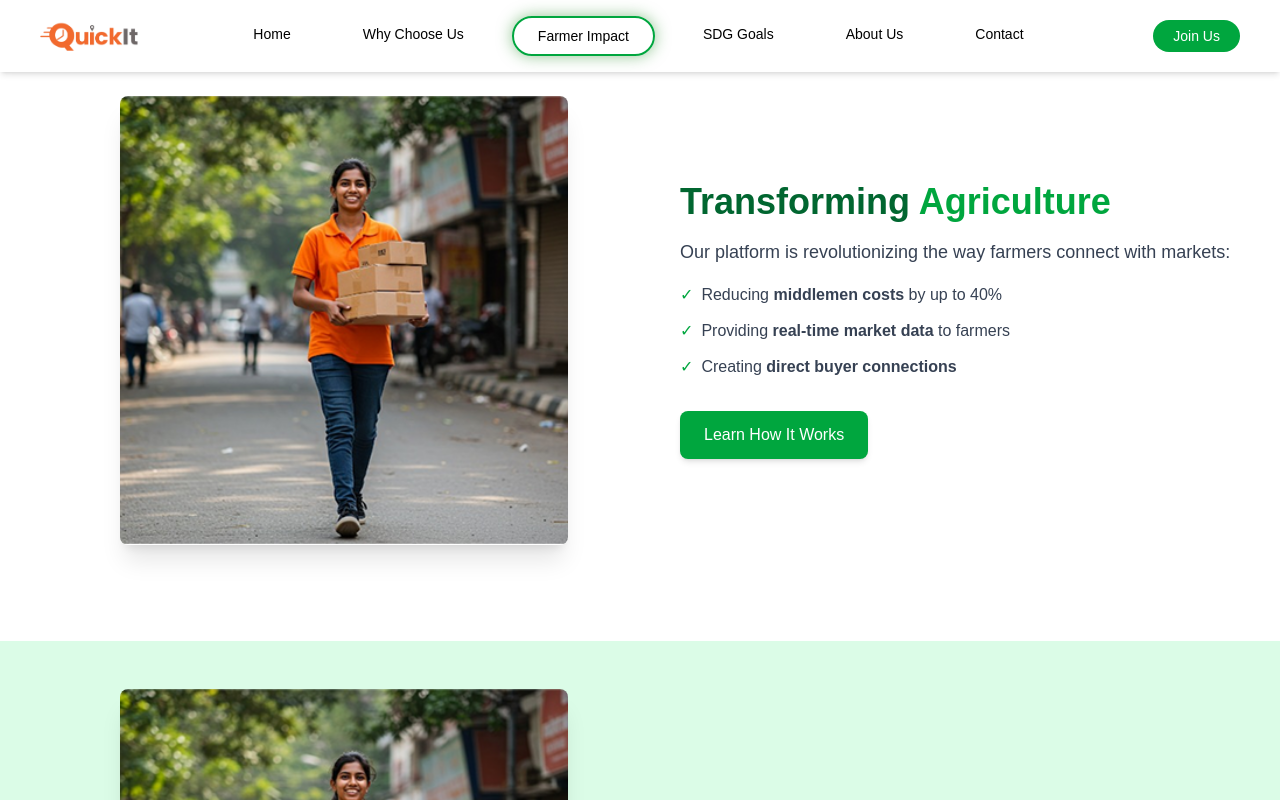
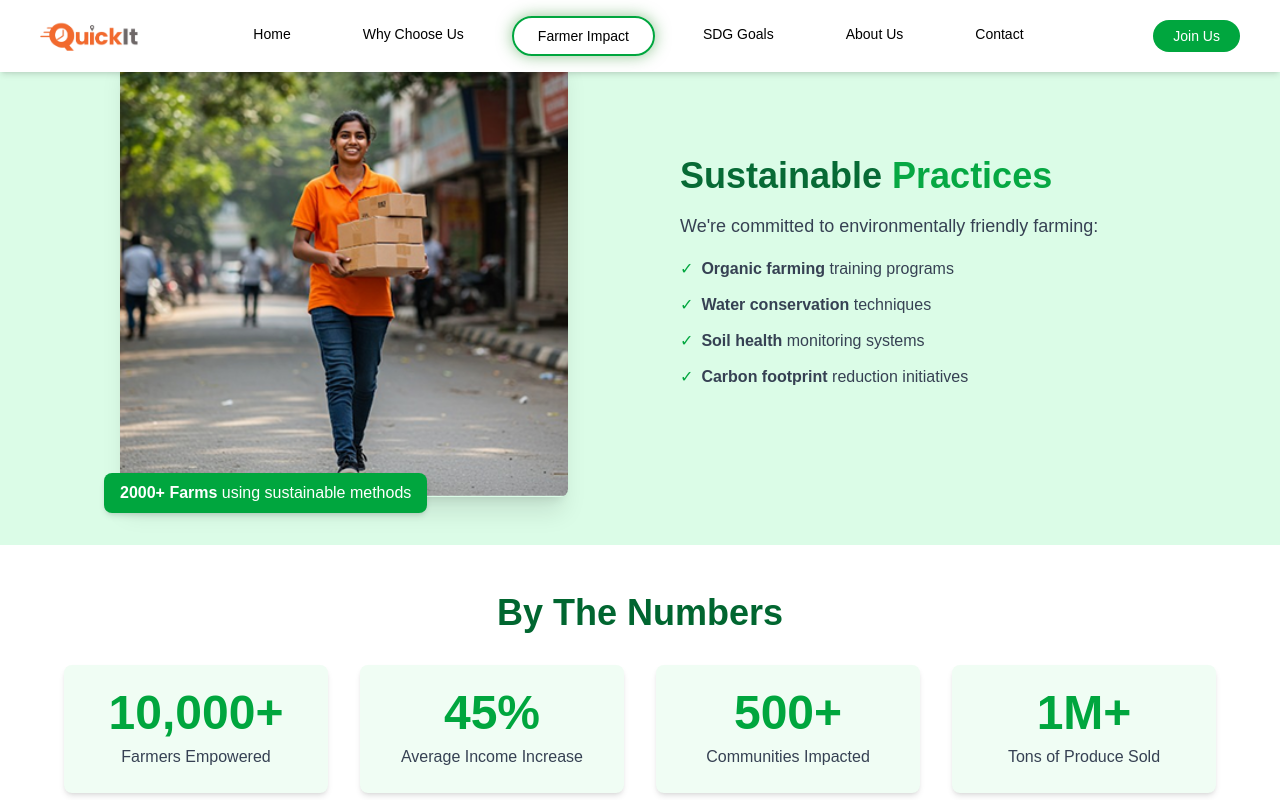
Before and after one commit to Nishita-shah1/greensizz, a Next.js app: page /FarmerImpact in a window 1280 px wide. Shown: the top 800 px of the page. Built offline with nearby package versions, Linux system fonts and the light colour scheme.

Commit message:
sec1 removed

```diff
--- a/src/app/FarmerImpact/page.tsx
+++ b/src/app/FarmerImpact/page.tsx
@@ -1,5 +1,5 @@
 import React from 'react';
-import FarmerImpactSection1 from '@/components/FarmerImpact/FarmerImpactSection1';
+//import FarmerImpactSection1 from '@/components/FarmerImpact/FarmerImpactSection1';
 import FarmerImpactSection2 from '@/components/FarmerImpact/FarmerImpactSection2';
 import FarmerImpactSection3 from '@/components/FarmerImpact/FarmerImpactSection3';
 import FarmerImpactSection4 from '@/components/FarmerImpact/FarmerImpactSection4';
@@ -11,7 +11,7 @@ const FarmerImpact = () => {
   return (
     <div className="bg-green-50">
       <Nav/>
-      <FarmerImpactSection1 />
+
       <FarmerImpactSection2 />
       <FarmerImpactSection3 />
       <FarmerImpactSection4 />
```
